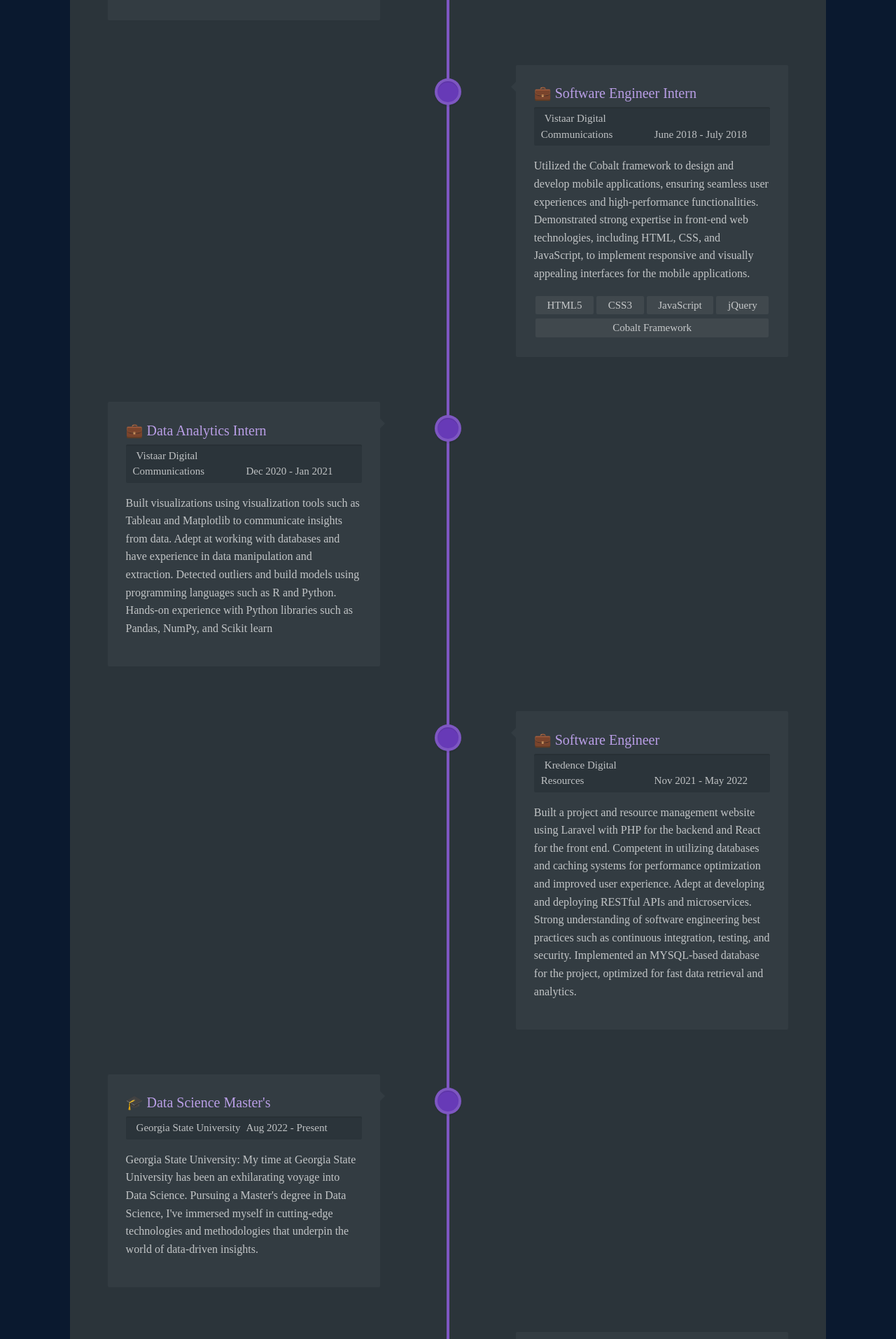
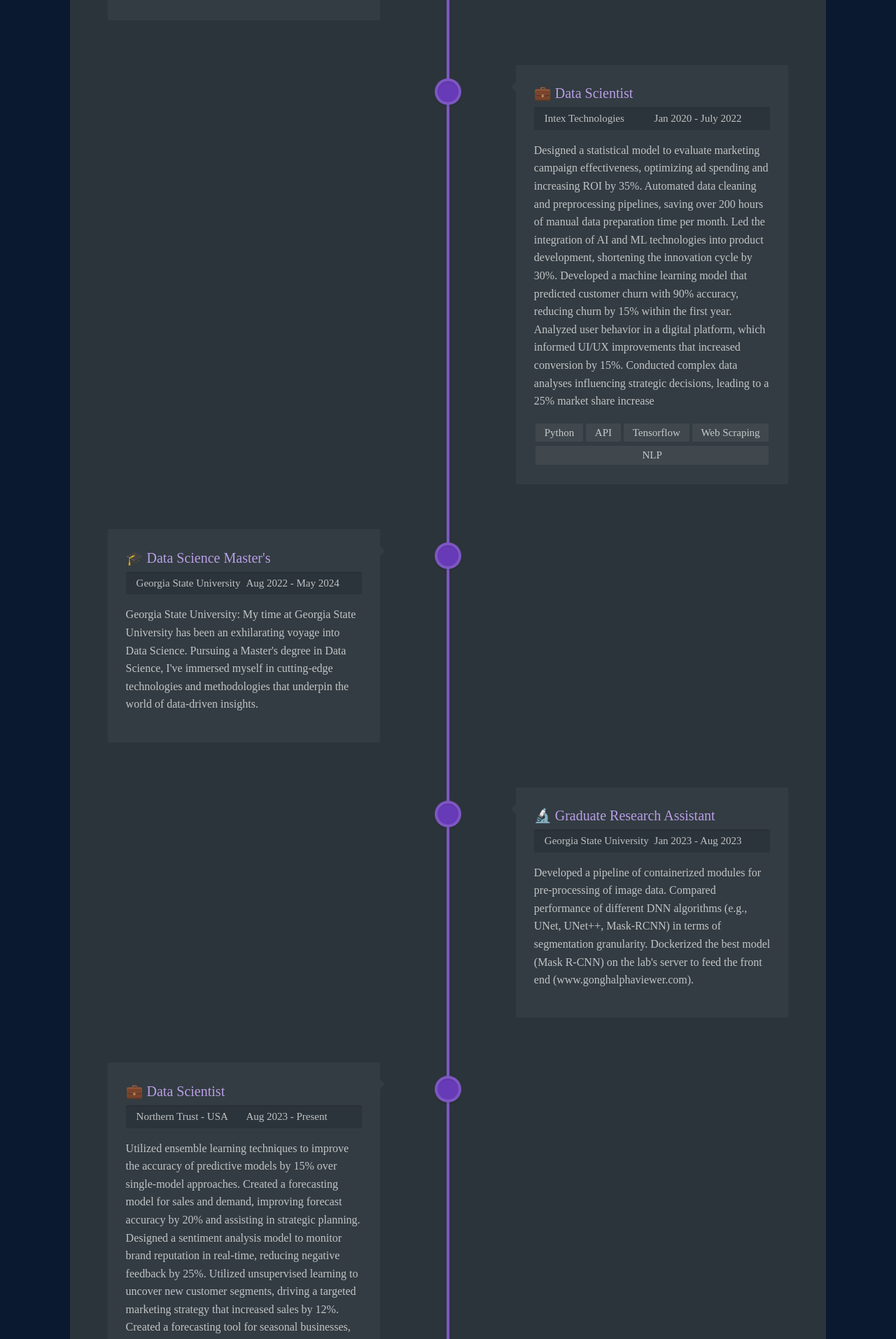
Before and after one commit to Kartik-Chaurasiya/portfolio, a React (Create React App) app: page / in a window 1280 px wide. Shown: the part 3883-5796 px from the top of the page at 70% size. Built offline with nearby package versions, Linux system fonts and the light colour scheme.

Commit message:
changed Exp

```diff
--- a/src/components/Exp.jsx
+++ b/src/components/Exp.jsx
@@ -42,84 +42,39 @@ const Exp = () => {
 			</div>
 
 			<div className="cd-timeline-content">
-				<h2>💼 Software Engineer Intern</h2>
+				<h2>💼 Data Scientist</h2>
                     <div className="timeline-content-info">
             <span className="timeline-content-info-title">
                 <i className="fa fa-certificate" aria-hidden="true"></i>
-                Vistaar Digital Communications
+                Intex Technologies
             </span>
             <span className="timeline-content-info-date">
                 <i className="fa fa-calendar-o" aria-hidden="true"></i>
-                June 2018 - July 2018
+                Jan 2020 - July 2022
             </span>
             </div>
-				<p>Utilized the Cobalt framework to design and develop mobile applications, ensuring seamless user experiences and high-performance functionalities.
-
-          Demonstrated strong expertise in front-end web technologies, including HTML, CSS, and JavaScript, to implement responsive and visually appealing interfaces for the mobile applications.</p>
+				<p>
+          Designed a statistical model to evaluate marketing campaign effectiveness, optimizing ad spending
+        and increasing ROI by 35%.
+          Automated data cleaning and preprocessing pipelines, saving over 200 hours of manual data
+        preparation time per month.
+          Led the integration of AI and ML technologies into product development, shortening the innovation
+        cycle by 30%.
+          Developed a machine learning model that predicted customer churn with 90% accuracy, reducing
+        churn by 15% within the first year.
+          Analyzed user behavior in a digital platform, which informed UI/UX improvements that increased
+        conversion by 15%.
+          Conducted complex data analyses influencing strategic decisions, leading to a 25% market share
+        increase
+        </p>
 				{/* <span className="cd-date">Jan 18</span> */}
         <ul className="content-skills">
-        <li>HTML5</li>
-        <li>CSS3</li>
-        <li>JavaScript</li>
-        <li>jQuery</li>
-        <li>Cobalt Framework</li>
+        <li>Python</li>
+        <li>API</li>
+        <li>Tensorflow</li>
+        <li>Web Scraping</li>
+        <li>NLP</li>
         </ul>
-			</div>
-		</div>
-
-		<div className="cd-timeline-block">
-			<div className="cd-timeline-img cd-picture">
-			</div>
-
-			<div className="cd-timeline-content">
-				<h2>💼 Data Analytics Intern</h2>
-                <div className="timeline-content-info">
-          <span className="timeline-content-info-title">
-            <i className="fa fa-certificate" aria-hidden="true"></i>
-            Vistaar Digital Communications
-          </span>
-          <span className="timeline-content-info-date">
-            <i className="fa fa-calendar-o" aria-hidden="true"></i>
-            Dec 2020 - Jan 2021
-          </span>
-        </div>
-				<p>Built visualizations using visualization tools such as Tableau and Matplotlib to
-          communicate insights from data.
-          Adept at working with databases and have experience in data manipulation and
-          extraction.
-          Detected outliers and build models using programming languages such as R
-          and Python.
-          Hands-on experience with Python libraries such as Pandas, NumPy, and Scikit learn</p>
-				{/* <span className="cd-date">Jan 24</span> */}
-			</div>
-		</div>
-
-		<div className="cd-timeline-block">
-			<div className="cd-timeline-img cd-location">
-			</div>
-
-			<div className="cd-timeline-content">
-				<h2>💼 Software Engineer</h2>
-                <div className="timeline-content-info">
-          <span className="timeline-content-info-title">
-            <i className="fa fa-certificate" aria-hidden="true"></i>
-            Kredence Digital Resources
-          </span>
-          <span className="timeline-content-info-date">
-            <i className="fa fa-calendar-o" aria-hidden="true"></i>
-            Nov 2021 - May 2022
-          </span>
-        </div>
-				<p>Built a project and resource management website using Laravel with PHP for
-          the backend and React for the front end.
-          Competent in utilizing databases and caching systems for performance
-          optimization and improved user experience.
-          Adept at developing and deploying RESTful APIs and microservices.
-          Strong understanding of software engineering best practices such as
-          continuous integration, testing, and security.
-          Implemented an MYSQL-based database for the project, optimized for fast data
-          retrieval and analytics.</p>
-				{/* <span className="cd-date">Feb 14</span> */}
 			</div>
 		</div>
 
@@ -136,7 +91,7 @@ const Exp = () => {
           </span>
           <span className="timeline-content-info-date">
             <i className="fa fa-calendar-o" aria-hidden="true"></i>
-            Aug 2022 - Present
+            Aug 2022 - May 2024
           </span>
         </div>
 				<p>Georgia State University:
@@ -161,15 +116,50 @@ const Exp = () => {
           </span>
           <span className="timeline-content-info-date">
             <i className="fa fa-calendar-o" aria-hidden="true"></i>
-            Jan 2023 - Present
+            Jan 2023 - Aug 2023
           </span>
         </div>
-				<p>A study of filaments and solar flare activities was conducted in order to detect
-        the occurrence of solar flares.
-        Developed methods for retrieving images from the GONG satellite network.
-        Analyzed the sampling data from each satellite and created visualizations.
-        Carried out annotations on satellite images and information retrieval from the v7
-        annotation web page utilizing APIs.
+				<p>
+          Developed a pipeline of containerized modules for pre-processing of image data.
+          Compared performance of different DNN algorithms (e.g., UNet, UNet++, Mask-RCNN) in terms of segmentation
+          granularity.
+          Dockerized the best model (Mask R-CNN) on the lab's server to feed the front end (www.gonghalphaviewer.com).
+        </p>
+				{/* <span className="cd-date">Feb 18</span> */}
+			</div>
+		</div>
+
+    <div className="cd-timeline-block">
+			<div className="cd-timeline-img cd-location">
+			</div>
+
+			<div className="cd-timeline-content">
+				<h2>💼 Data Scientist</h2>
+                <div className="timeline-content-info">
+          <span className="timeline-content-info-title">
+            <i className="fa fa-certificate" aria-hidden="true"></i>
+            Northern Trust - USA
+          </span>
+          <span className="timeline-content-info-date">
+            <i className="fa fa-calendar-o" aria-hidden="true"></i>
+            Aug 2023 - Present
+          </span>
+        </div>
+				<p>
+        Utilized ensemble learning techniques to improve the accuracy of predictive models by 15% over
+        single-model approaches.
+        Created a forecasting model for sales and demand, improving forecast accuracy by 20% and
+        assisting in strategic planning.
+        Designed a sentiment analysis model to monitor brand reputation in real-time, reducing negative
+        feedback by 25%.
+        Utilized unsupervised learning to uncover new customer segments, driving a targeted marketing
+        strategy that increased sales by 12%.
+        Created a forecasting tool for seasonal businesses, improving inventory management and reducing
+        waste by 25%.
+        Implemented a machine learning model to analyze satellite imagery, aiding environmental
+        monitoring and conservation efforts.
+        Developed an optimization model for route planning, improving delivery times by 25% for a
+        logistics company.
         </p>
 				{/* <span className="cd-date">Feb 18</span> */}
 			</div>
```
